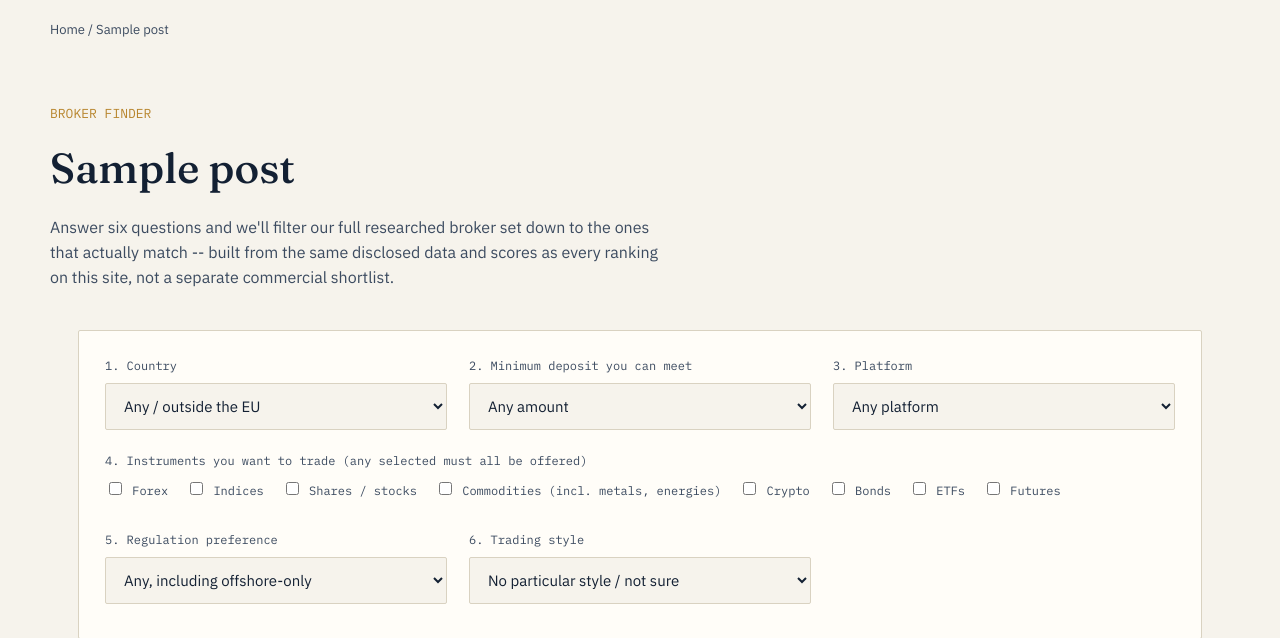
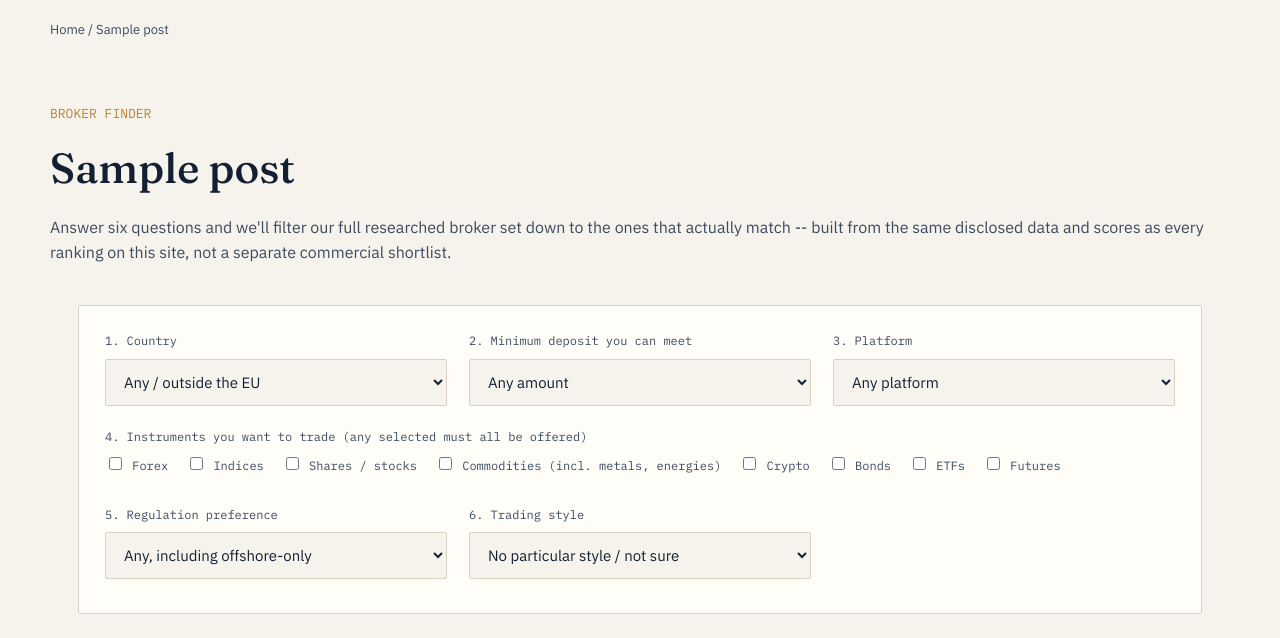
Before and after one commit to dimapoet1984-arch/globalfxhub, a WordPress theme: template page-broker-finder.php in a window 1280 px wide. Shown: the part 93-731 px from the top of the page. Run offline with PHP 8.4 and a stand-in for WordPress, Linux system fonts and the light colour scheme; the site name, menu and one post (Sample post) are stand-ins, and other content is empty; some libraries are stand-ins or nearby versions.

Commit message:
Drop .page-head p's max-width, fixing it sitewide in one place
.page-head is used on every page template (review, countries, best,
regulation, news, learn, etc.), so its intro-paragraph width cap
applied everywhere -- e.g. the broker blurb under each review page's
H1 ("IronFX/FXLift is a trade name of..."). Removing the max-width:64ch
here fixes every instance at once, consistent with the other recent
block-width removals (footer disclosure, methodology-note).

Co-Authored-By: Claude Sonnet 5 <noreply@anthropic.com>
Claude-Session: https://claude.ai/code/session_01LAUBvp2WvxnQ86ty1AXDNf

```diff
--- a/style.css
+++ b/style.css
@@ -280,7 +280,7 @@ Text Domain: globalfxhub
   .page-head {padding:44px 0 8px;}
   .page-head .eyebrow {font-family:var(--font-data);font-size:13px;color:var(--gold);margin-bottom:12px;}
   .page-head h1 {font-family:var(--font-display);font-weight:500;font-size:clamp(28px,4vw,42px);margin:0 0 14px;}
-  .page-head p {color:var(--ink-soft);max-width:64ch;font-size:16px;margin:0;}
+  .page-head p {color:var(--ink-soft);font-size:16px;margin:0;}
   .picker {
     background:var(--paper-raised);border:1px solid var(--rule);border-radius:2px;
     padding:26px;margin:32px 0 20px;
```
